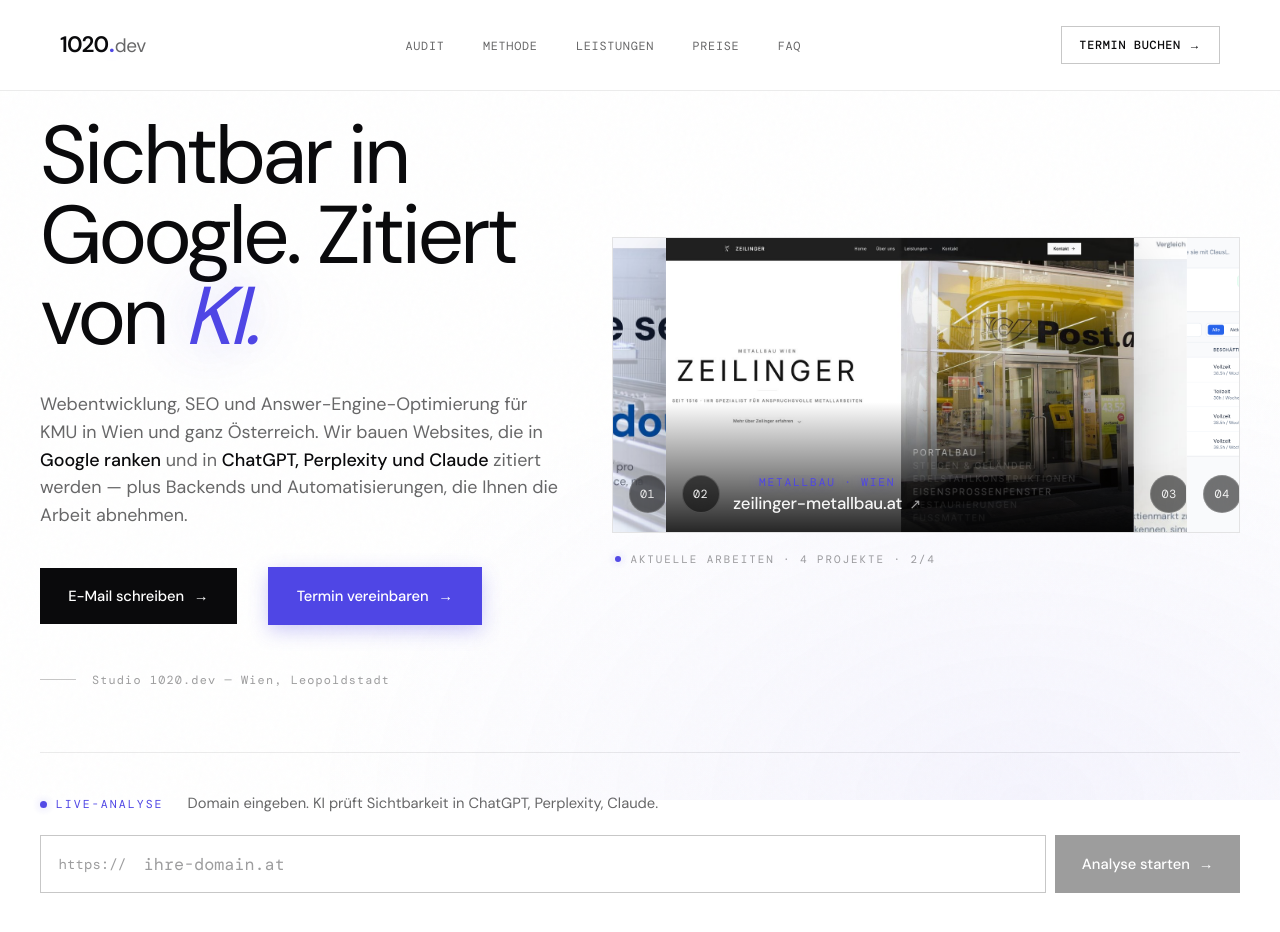
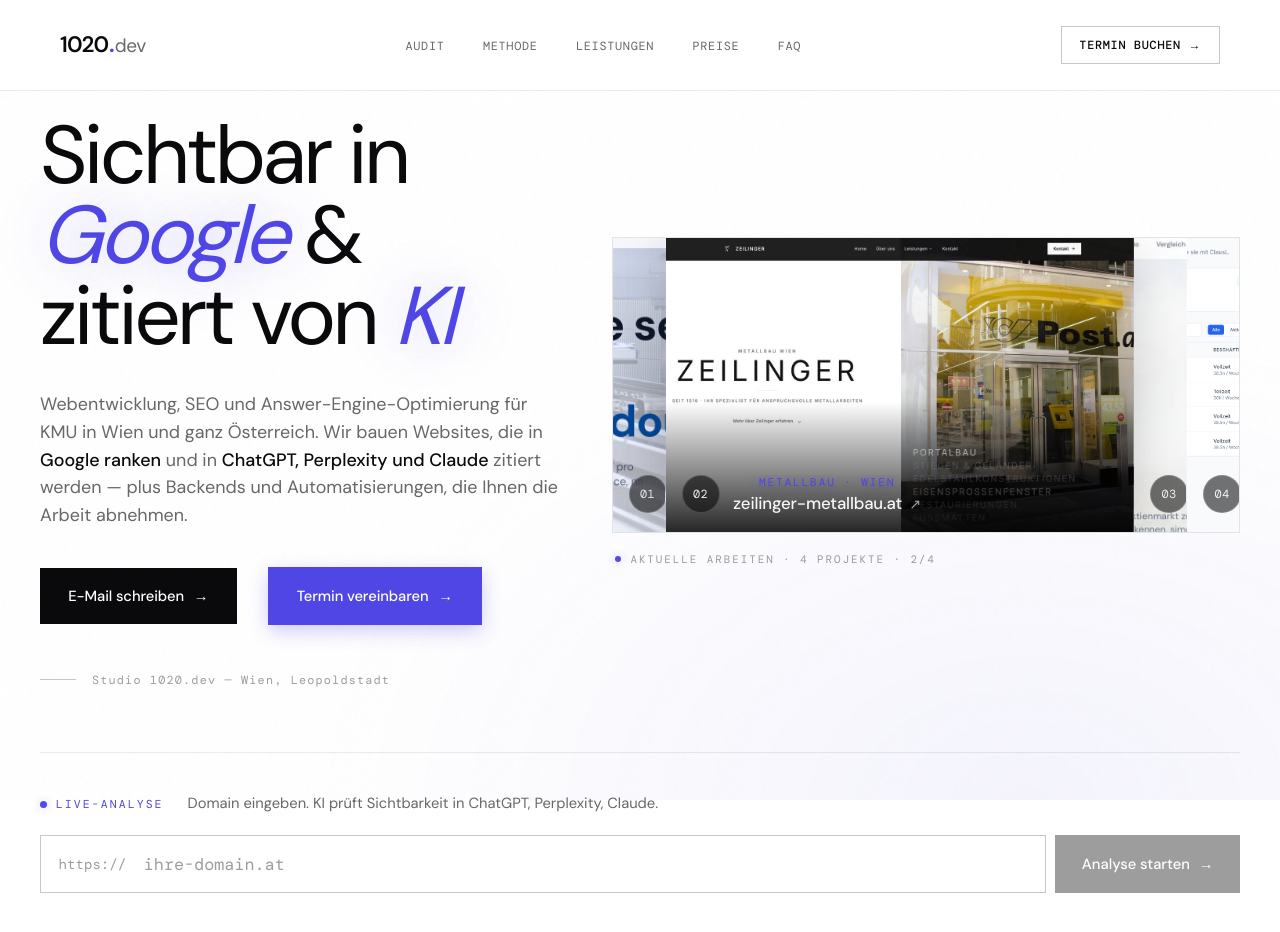
Before and after one commit to saveitup/1020dev, a Next.js app: page / in a window 1280 px wide. Shown: the top 932 px of the page. Built offline with nearby package versions, Linux system fonts and the light colour scheme.

Commit message:
content(hero): headline 'Sichtbar in Google & zitiert von KI'

```diff
--- a/components/Hero.tsx
+++ b/components/Hero.tsx
@@ -54,7 +54,7 @@
       <div className="hero-grid">
         <div className="hero-text">
           <h1 className="hero-title">
-            Sichtbar in Google. Zitiert von <em>KI.</em>
+            Sichtbar in <em>Google</em> &amp; zitiert von <em>KI</em>
           </h1>
 
           <p className="hero-lede">
```
